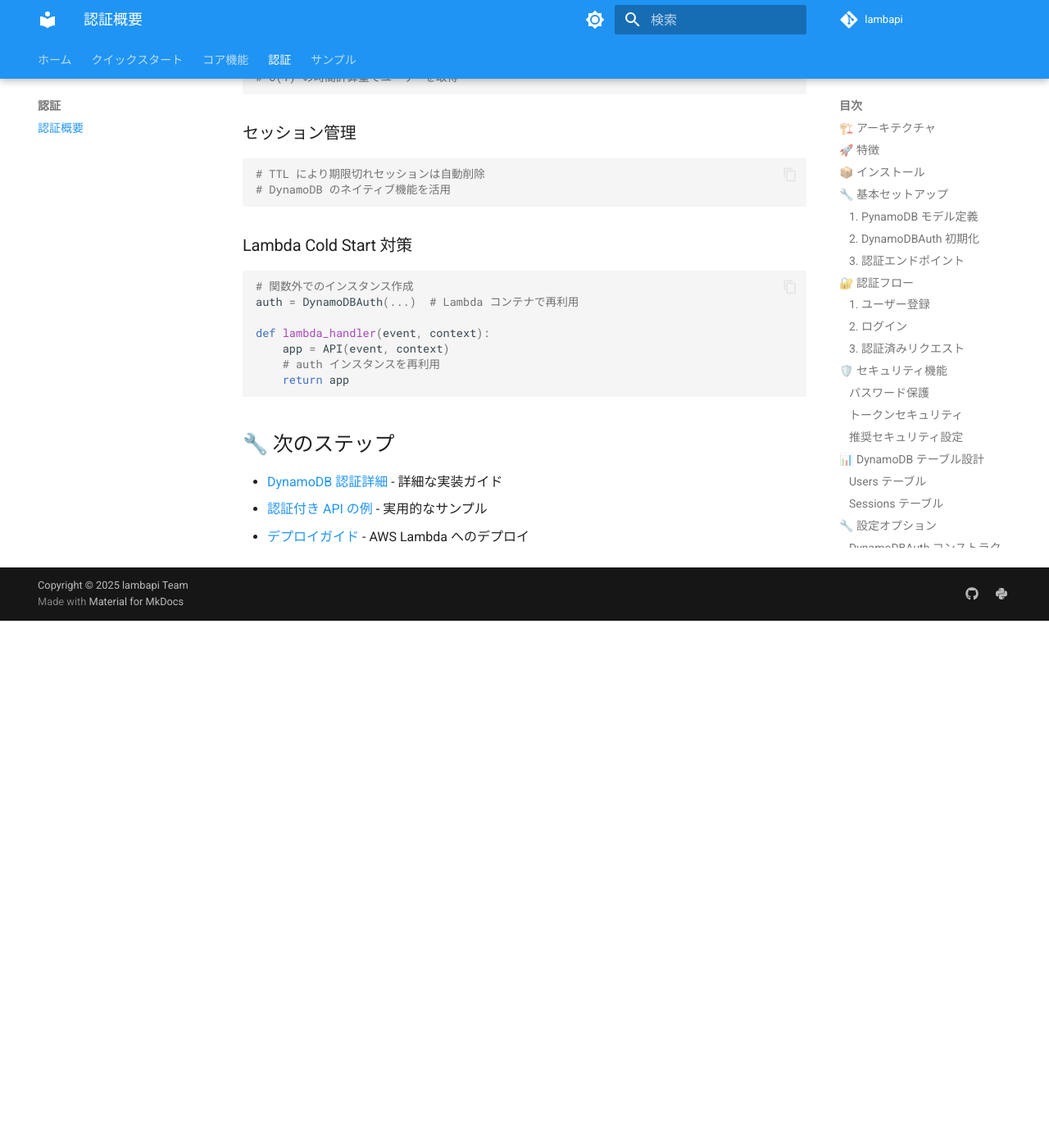
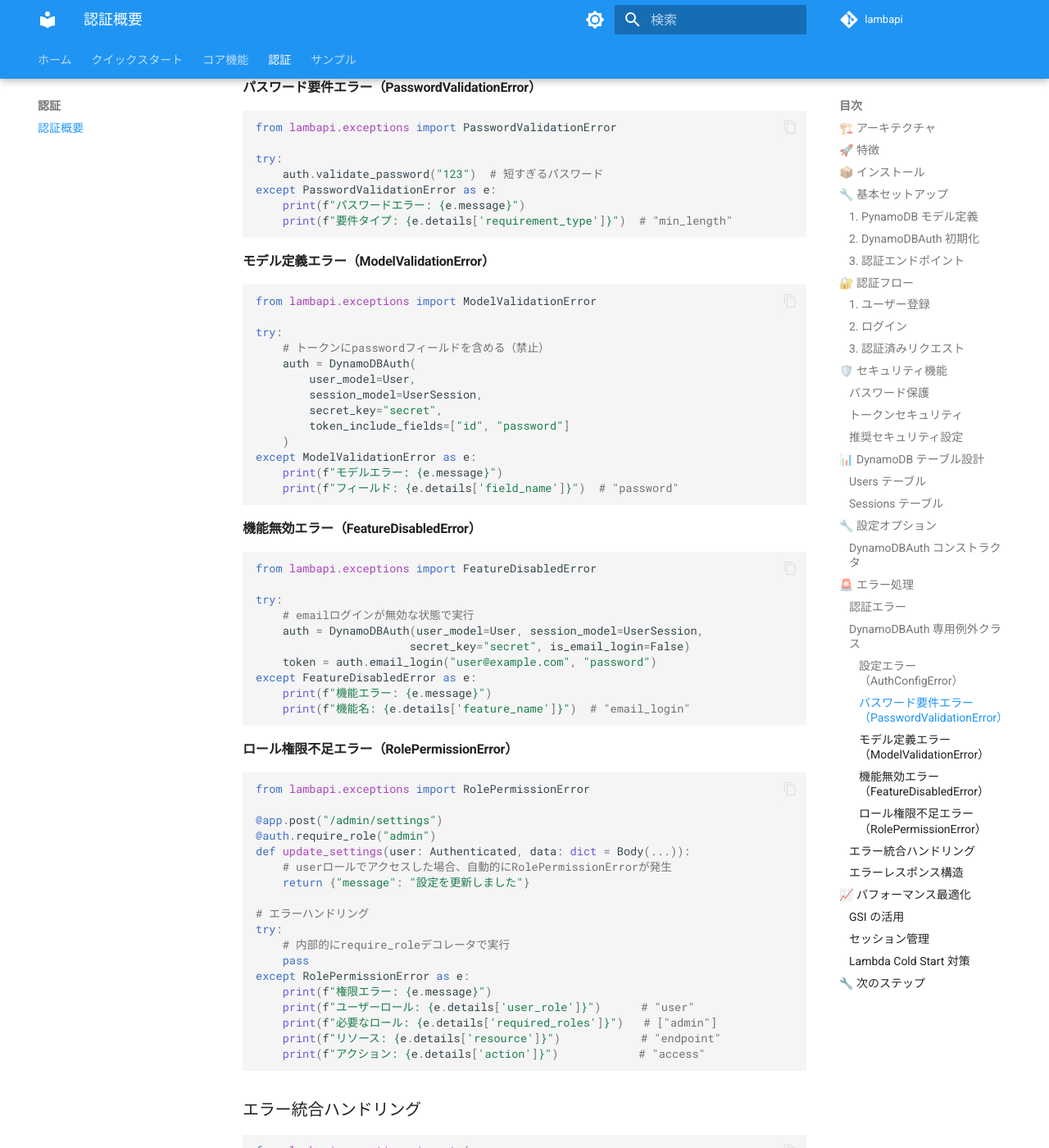
Before and after one commit to sskyh0208/lambapi, an MkDocs documentation site: the page built from docs/auth/overview.md, in a window 1280 px wide and 1400 px high, scrolled down 8363 px. Shown: the whole window at 82% size. Built offline with MkDocs 1.6.1 and Material for MkDocs 9.7.7, drawn with Linux system fonts in a browser that asks for light colours; comment, search, counter and statistics services are not loaded; the version menu is left out; before the commit the page ends 9120 px from its top, so only the background shows below that; some of the changed text lies outside the part shown.

Commit message:
feat: DynamoDBAuth専用例外クラスの追加
- 5つの専用例外クラスを追加:
  - AuthConfigError: 設定エラー (500)
  - ModelValidationError: モデル定義エラー (400)
  - PasswordValidationError: パスワード要件違反 (400)
  - FeatureDisabledError: 機能無効エラー (400)
  - RolePermissionError: 権限不足エラー (403)

- 既存のValueErrorを適切な専用例外に置き換え
- 構造化された詳細情報を提供
- テストケースを更新して新しい例外クラスに対応
- 包括的なドキュメント追加

🤖 Generated with [Claude Code](https://claude.ai/code)

Co-Authored-By: Claude <noreply@anthropic.com>

````diff
--- a/docs/auth/overview.md
+++ b/docs/auth/overview.md
@@ -303,16 +303,163 @@ except AuthenticationError as e:
     return {"error": str(e)}, 401
 ```
 
-### バリデーションエラー
+### DynamoDBAuth 専用例外クラス
+
+v0.2.15 以降、DynamoDBAuth は設定や用途に応じた専用例外クラスを提供します：
+
+#### 設定エラー（AuthConfigError）
 
 ```python
-from lambapi.exceptions import ValidationError
+from lambapi.exceptions import AuthConfigError
 
 try:
-    user = User(id="test", password="123")  # 短すぎるパスワード
-    auth.signup(user)
-except ValidationError as e:
-    return {"error": str(e)}, 400
+    # 無効な設定でのDynamoDBAuth初期化
+    auth = DynamoDBAuth(
+        user_model=str,  # PynamoDBモデルではない
+        session_model=UserSession,
+        secret_key="secret"
+    )
+except AuthConfigError as e:
+    print(f"設定エラー: {e.message}")
+    print(f"設定タイプ: {e.details['config_type']}")  # "user_model"
+```
+
+#### パスワード要件エラー（PasswordValidationError）
+
+```python
+from lambapi.exceptions import PasswordValidationError
+
+try:
+    auth.validate_password("123")  # 短すぎるパスワード
+except PasswordValidationError as e:
+    print(f"パスワードエラー: {e.message}")
+    print(f"要件タイプ: {e.details['requirement_type']}")  # "min_length"
+```
+
+#### モデル定義エラー（ModelValidationError）
+
+```python
+from lambapi.exceptions import ModelValidationError
+
+try:
+    # トークンにpasswordフィールドを含める（禁止）
+    auth = DynamoDBAuth(
+        user_model=User,
+        session_model=UserSession,
+        secret_key="secret",
+        token_include_fields=["id", "password"]
+    )
+except ModelValidationError as e:
+    print(f"モデルエラー: {e.message}")
+    print(f"フィールド: {e.details['field_name']}")  # "password"
+```
+
+#### 機能無効エラー（FeatureDisabledError）
+
+```python
+from lambapi.exceptions import FeatureDisabledError
+
+try:
+    # emailログインが無効な状態で実行
+    auth = DynamoDBAuth(user_model=User, session_model=UserSession,
+                       secret_key="secret", is_email_login=False)
+    token = auth.email_login("user@example.com", "password")
+except FeatureDisabledError as e:
+    print(f"機能エラー: {e.message}")
+    print(f"機能名: {e.details['feature_name']}")  # "email_login"
+```
+
+#### ロール権限不足エラー（RolePermissionError）
+
+```python
+from lambapi.exceptions import RolePermissionError
+
+@app.post("/admin/settings")
+@auth.require_role("admin")
+def update_settings(user: Authenticated, data: dict = Body(...)):
+    # userロールでアクセスした場合、自動的にRolePermissionErrorが発生
+    return {"message": "設定を更新しました"}
+
+# エラーハンドリング
+try:
+    # 内部的にrequire_roleデコレータで実行
+    pass
+except RolePermissionError as e:
+    print(f"権限エラー: {e.message}")
+    print(f"ユーザーロール: {e.details['user_role']}")      # "user"
+    print(f"必要なロール: {e.details['required_roles']}")   # ["admin"]
+    print(f"リソース: {e.details['resource']}")            # "endpoint"
+    print(f"アクション: {e.details['action']}")            # "access"
+```
+
+### エラー統合ハンドリング
+
+```python
+from lambapi.exceptions import (
+    AuthConfigError, PasswordValidationError,
+    ModelValidationError, FeatureDisabledError, RolePermissionError,
+    AuthenticationError, ValidationError
+)
+
+def handle_auth_setup():
+    try:
+        auth = DynamoDBAuth(
+            user_model=User,
+            session_model=UserSession,
+            secret_key=os.environ["JWT_SECRET"],
+            is_email_login=True,
+            password_min_length=12,
+            password_require_uppercase=True
+        )
+        return auth
+
+    except AuthConfigError as e:
+        # 設定エラー: 開発者向けエラー
+        logger.error(f"認証設定エラー [{e.details.get('config_type')}]: {e.message}")
+        raise
+
+    except ModelValidationError as e:
+        # モデルエラー: 開発者向けエラー
+        logger.error(f"モデル定義エラー [{e.details.get('model_name')}]: {e.message}")
+        raise
+
+def signup_user(user_data):
+    try:
+        user = User(**user_data)
+        token = auth.signup(user)
+        return {"token": token}
+
+    except PasswordValidationError as e:
+        # パスワードエラー: ユーザー向けエラー
+        return {
+            "error": "パスワード要件違反",
+            "message": e.message,
+            "requirement": e.details.get('requirement_type'),
+            "field": e.details.get('field')
+        }, 400
+
+    except ValidationError as e:
+        # 一般バリデーションエラー
+        return {"error": e.message}, 400
+
+    except AuthenticationError as e:
+        # 認証エラー
+        return {"error": "認証に失敗しました"}, 401
+```
+
+### エラーレスポンス構造
+
+すべての専用例外クラスは構造化されたレスポンスを提供します：
+
+```python
+{
+    "error": "AUTH_CONFIG_ERROR",  # エラーコード
+    "message": "user_model must be a PynamoDB Model",  # エラーメッセージ
+    "status_code": 500,  # HTTPステータスコード
+    "details": {  # 詳細情報
+        "config_type": "user_model"
+    }
+}
 ```
 
 ## 📈 パフォーマンス最適化
````
Also changed, not shown: README.md (+1 -1 lines), docs/auth/exceptions.md (added, +503 -0 lines), 3 other files.
